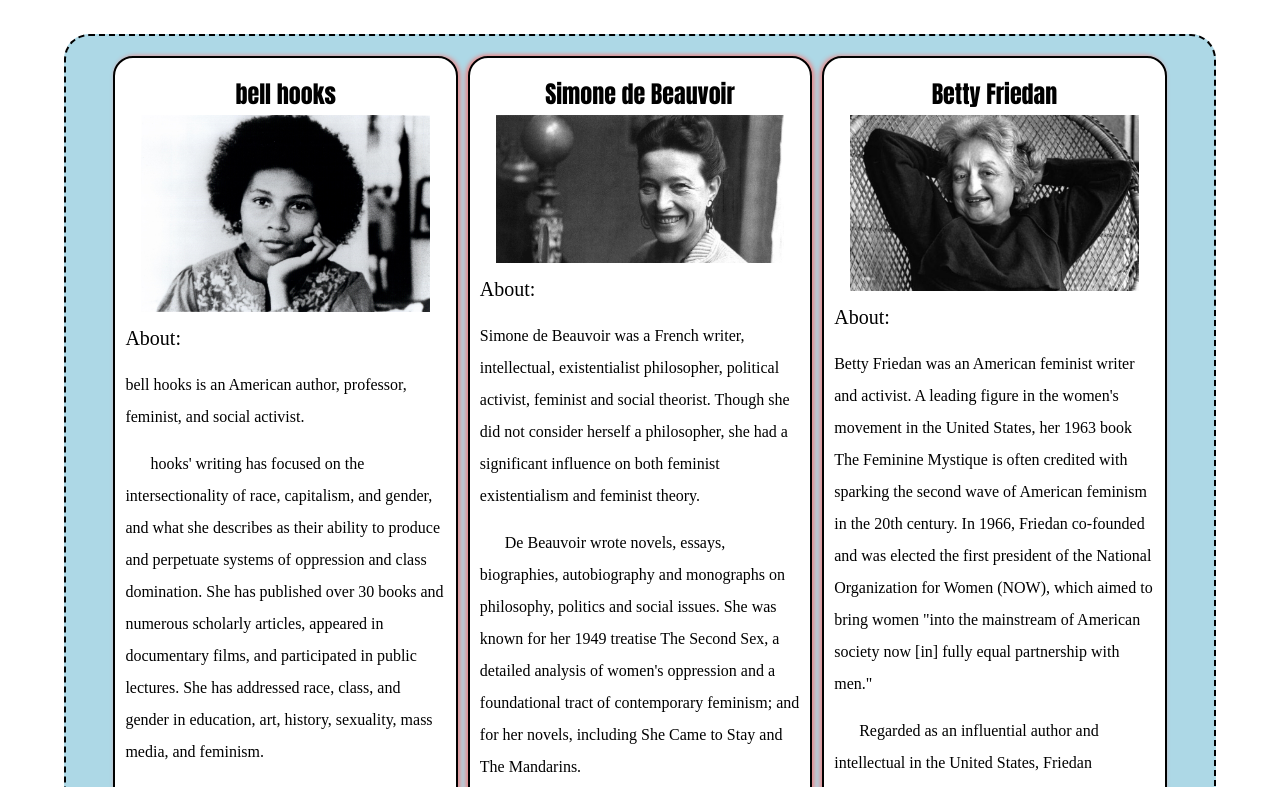
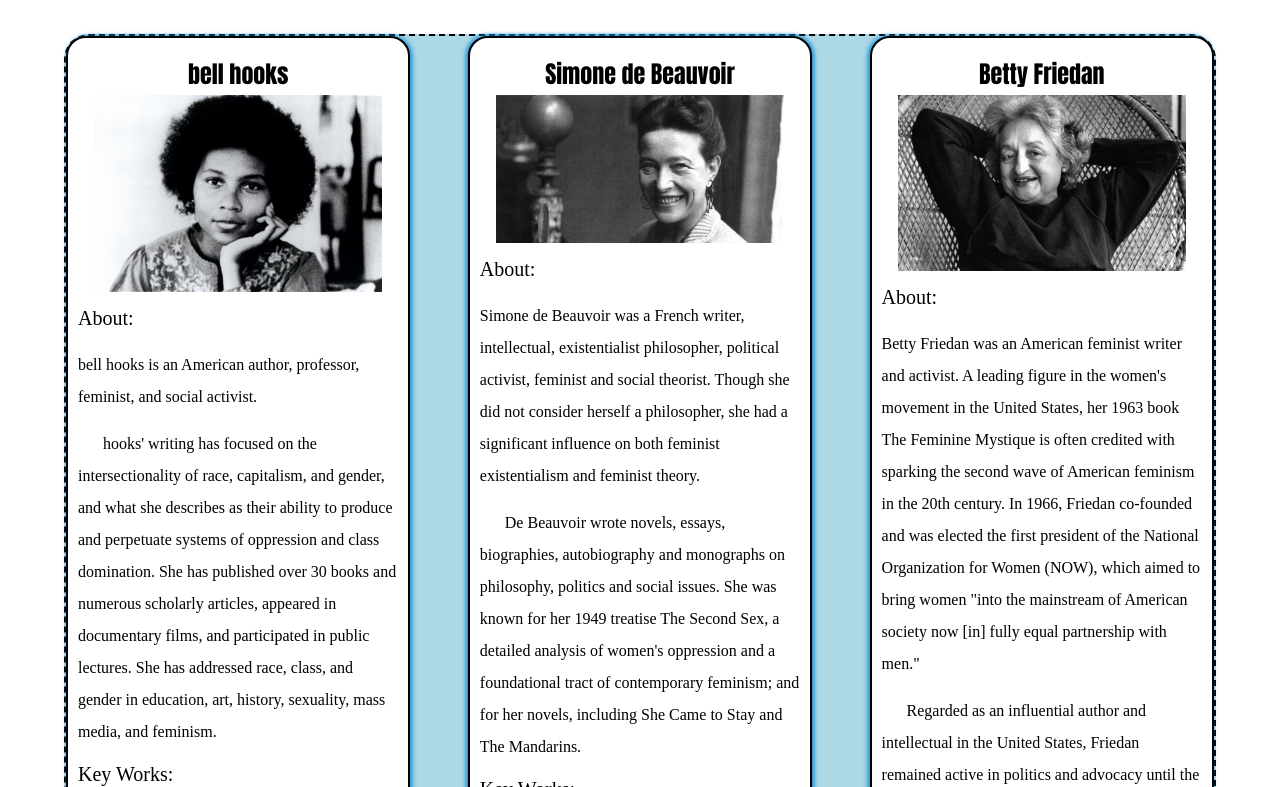
Before and after one commit to torimitchell/hw3-2023, a plain HTML site: page literature.html in a window 1280 px wide. Shown: the part 203-990 px from the top of the page. Drawn offline with Linux system fonts and the light colour scheme.

Commit message:
Add files via upload

```diff
--- a/css/style.css
+++ b/css/style.css
@@ -1,8 +1,5 @@
-/*Key issues:
-moving the wav line down (?) is that required.
-10px spaicng between rows????? It's too chunky.
-Can't get the images to be centered any way but this way. Is it related to how I did my grid?
-My columns aren't touching the borders of the grid, but not sure if that's required. Related to the row thing?
+/*
+
 */
 
 body{
@@ -39,6 +36,7 @@ nav a.current{
     text-decoration-line: underline;
     text-decoration-style: wavy;
     text-transform: uppercase;
+    text-underline-offset: 8px;
 }
 
 
@@ -64,18 +62,17 @@ h1, h2, h3{
     /*Set margin */
     margin-top: 10px;
 }
-.grid{
+.grid {
     /*Set width, margin, border properties, background color, and grid properties */
     display: grid;
     grid-template-columns: 30% 30% 30%;
     width: 90%;
     border-radius: 25px;
-    grid-gap: 10px;
-    /* row-gap: 10px; */
+    row-gap: 10px;
     margin: 0 auto;
     border: 2px dashed black;
     background-color: lightblue;
-    justify-content: center;
+    justify-content: space-between;
 }
 
 .grid div{
@@ -83,7 +80,7 @@ h1, h2, h3{
     border: 2px solid black;
     border-radius: 20px;
     padding: 10px;
-    margin-top: 20px;
+    /* margin-top: 20px; */
     background-color: white;
 }
 
@@ -99,17 +96,17 @@ h1, h2, h3{
 
 .grid div:nth-child(3n+1)  {
     /* Left colum; Set box shadow */
-    box-shadow: 2px 0px 5px 0px lightcoral;
+    box-shadow: 2px 0px 5px 0px #0E89D2;
 }
 
 .grid div:nth-child(3n)  {
     /* Right colum; Set box shadow */
-    box-shadow: -2px 0px 5px 0px lightcoral;
+    box-shadow: -2px 0px 5px 0px #0E89D2;
 }
 
 .grid div:nth-child(3n+2)  {
     /* Center column; Set box shadow */
-    box-shadow: 2px 0px 5px 0px lightcoral, -2px 0px 5px 0px lightcoral;
+    box-shadow: 2px 0px 5px 0px #0E89D2, -2px 0px 5px 0px #0E89D2;
 }
 
 
```
